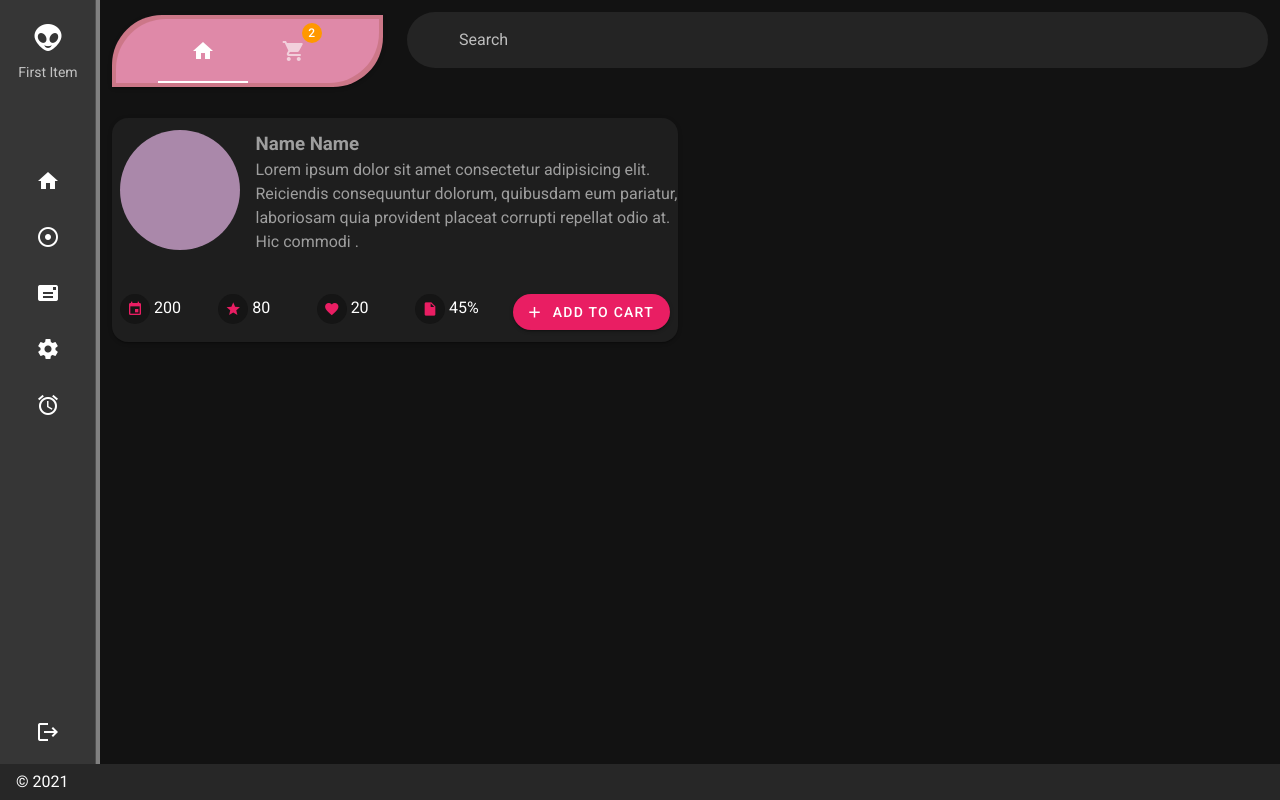
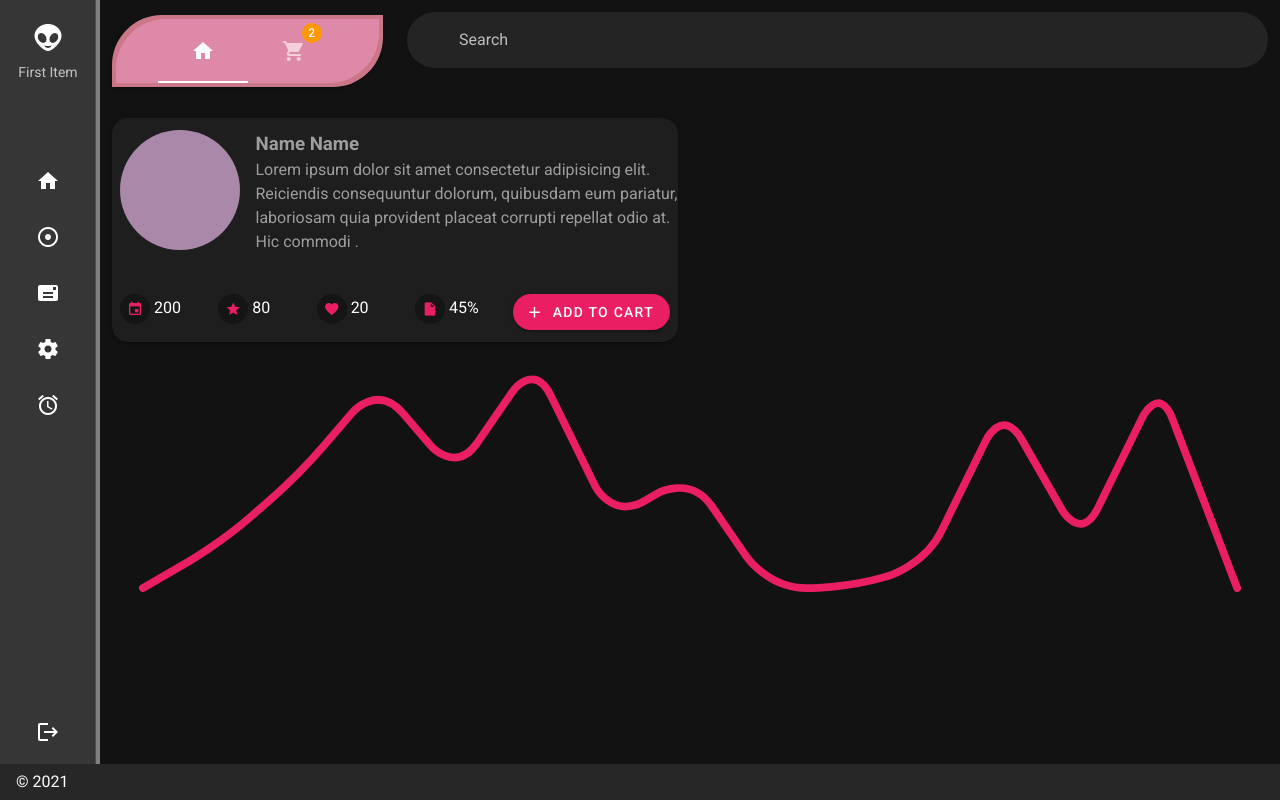
Before and after one commit to DaniloParkour/github-users, a Nuxt app: page / in a window 1280 px wide. Built offline with nearby package versions, Linux system fonts and the light colour scheme.

Commit message:
Using SparkLine Component

```diff
--- a/pages/index.vue
+++ b/pages/index.vue
@@ -74,12 +74,37 @@
           </v-card>
       </v-col>
     </v-row>
+    <!-- --------------------------------------------------------------------------------------------------------------------- -->
+    <template>
+      <v-sparkline
+        :value="value"
+        color="pink"
+        :smooth="radius || false"
+        :padding="padding"
+        :line-width="width"
+        :stroke-linecap="lineCap"
+        :fill="fill"
+        :type="type"
+        :auto-line-width="autoLineWidth"
+        auto-draw
+      />
+    </template>
   </v-container>
 </template>
 
 <script>
 export default {
   name: 'IndexPage',
+  data: () => ({
+    width: 2,
+    radius: 10,
+    padding: 8,
+    lineCap: 'round',
+    value: [0, 2, 5, 9, 5, 10, 3, 5, 0, 0, 1, 8, 2, 9, 0],
+    fill: false,
+    type: 'trend',
+    autoLineWidth: false,
+  })
 }
 </script>
 
```
